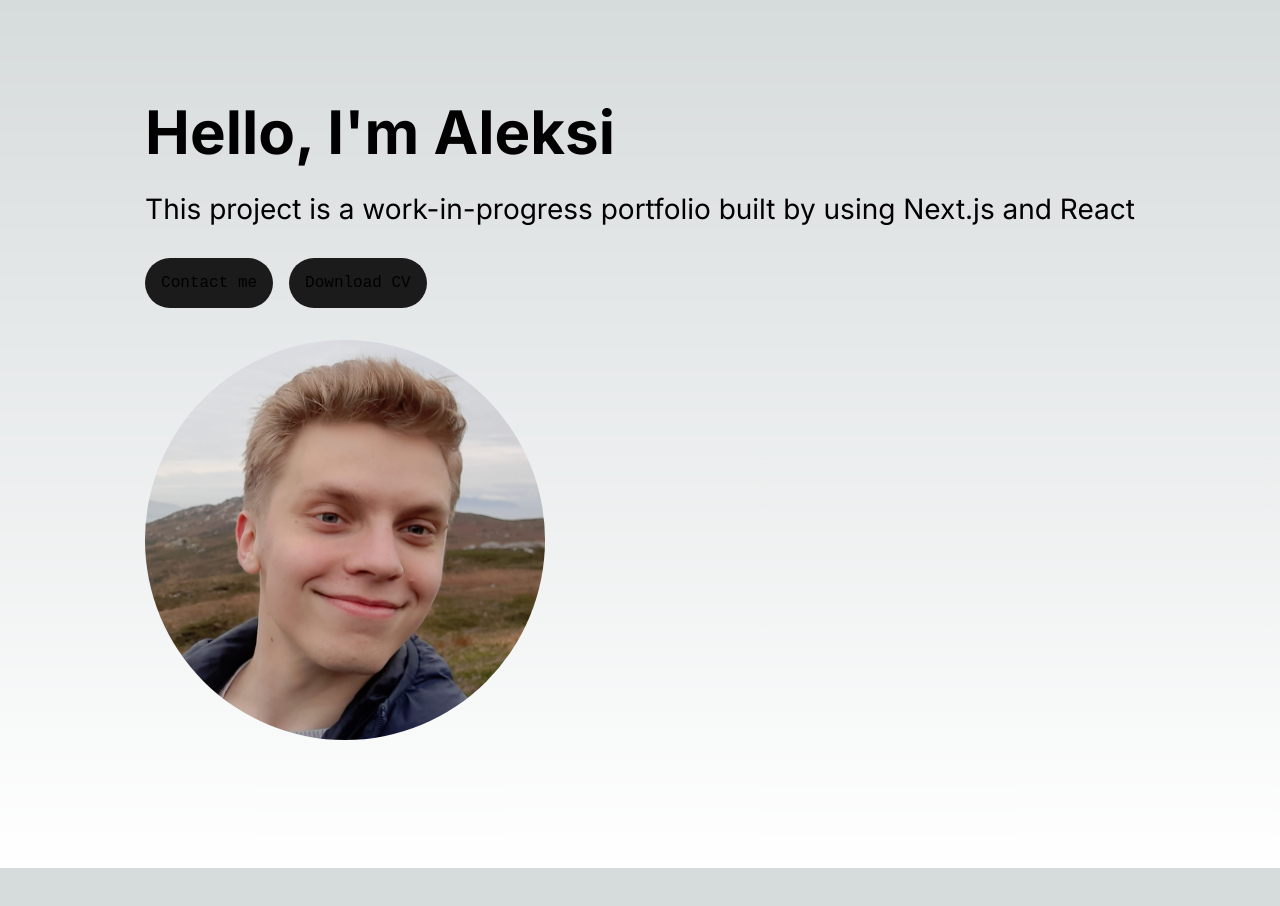
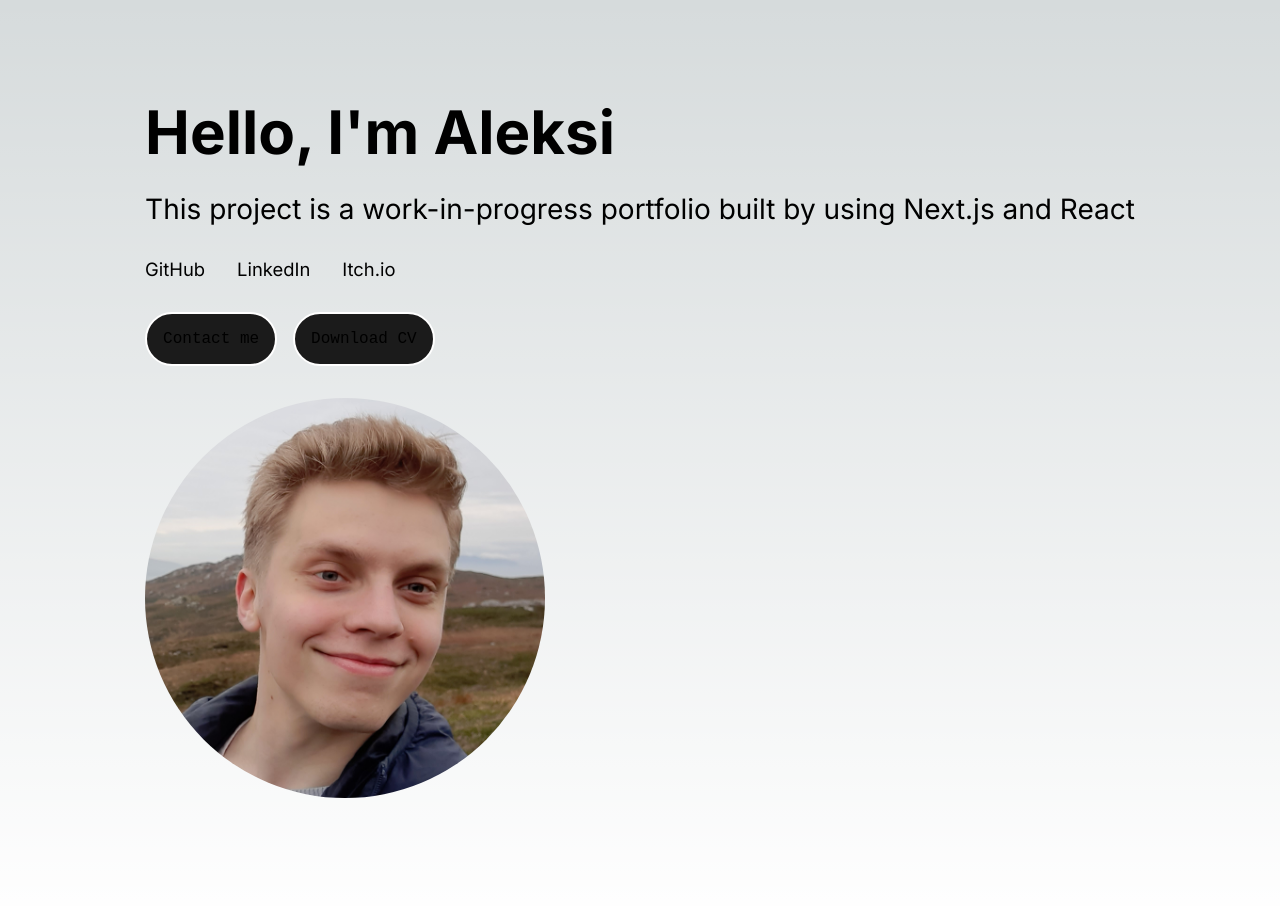
Before and after one commit to Haxeli/haxeli.github.io, a Next.js app: page / in a window 1280 px wide. Shown: the top 906 px of the page. Before the commit the page ends 868 px from the top, so only its background shows below. Built offline with nearby package versions, Linux system fonts and the light colour scheme.

Commit message:
Added social media links

```diff
--- a/src/app/components/ProfileSection.jsx
+++ b/src/app/components/ProfileSection.jsx
@@ -11,6 +11,17 @@
             <p className={styles.headerParagraph}>
                 This project is a work-in-progress portfolio built by using Next.js and React
             </p>
+            <div className={styles.socialMediaContainer}>
+                <a className={styles.socialMediaLink} href='https://github.com/Haxeli' target='blank'>
+                    GitHub
+                </a>
+                <a className={styles.socialMediaLink} href='https://www.linkedin.com/in/aleksi-hannula/' target='blank'>
+                    LinkedIn
+                </a>
+                <a className={styles.socialMediaLink} href='https://gamedevgains.itch.io/' target='blank'>
+                    Itch.io
+                </a>
+            </div>
             <div>
                 <button className={styles.button}>Contact me</button>
                 <button className={styles.button}>Download CV</button>
--- a/src/app/components/ProfileSection.module.css
+++ b/src/app/components/ProfileSection.module.css
@@ -18,10 +18,22 @@
     margin-bottom: 1rem;
 }
 
+.socialMediaContainer {
+    font-size: 1.15rem;
+    display: flex;
+    flex-direction: row;
+    align-items: center;
+}
+
+.socialMediaLink {
+    margin-right: 2rem;
+    margin-bottom: 1rem;
+}
+
 .button {
     font-family: monospace;
     font-size: 1rem;
-    border: none;
+    border: 0.15rem solid white;
     border-radius: 5rem;
     background-color: rgb(27, 27, 27);
     padding: 1rem;
@@ -55,6 +67,10 @@
         font-size: 1rem;
     }
 
+    .socialMediaContainer {
+        font-size: 1rem;
+    }
+
     .button {
         margin-bottom: 1rem;
     }
@@ -78,6 +94,10 @@
 
     .headerParagraph {
         font-size: 1.5rem;
+    }
+
+    .socialMediaContainer {
+        font-size: 1.15rem;
     }
 
     .profileImageContainer {
```
